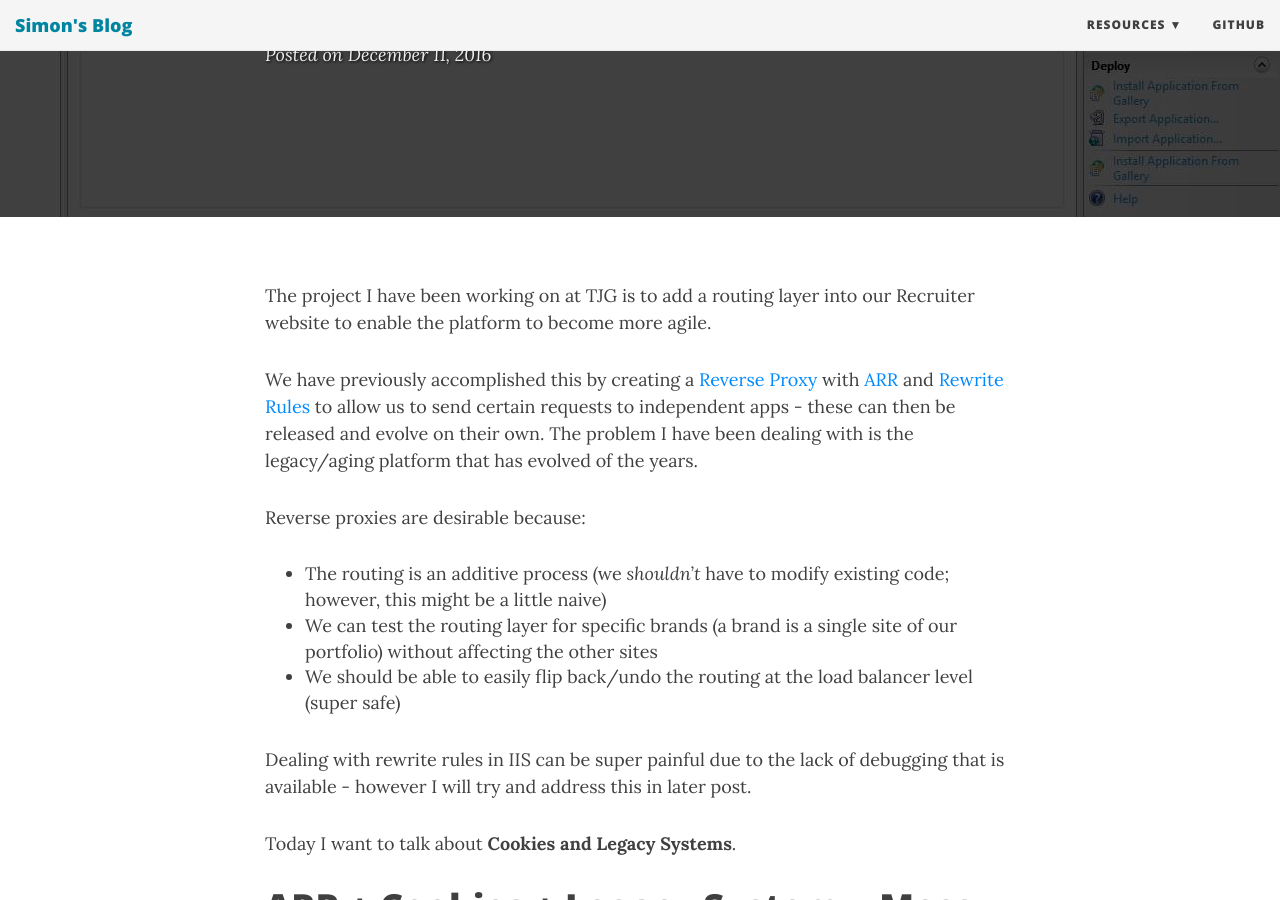
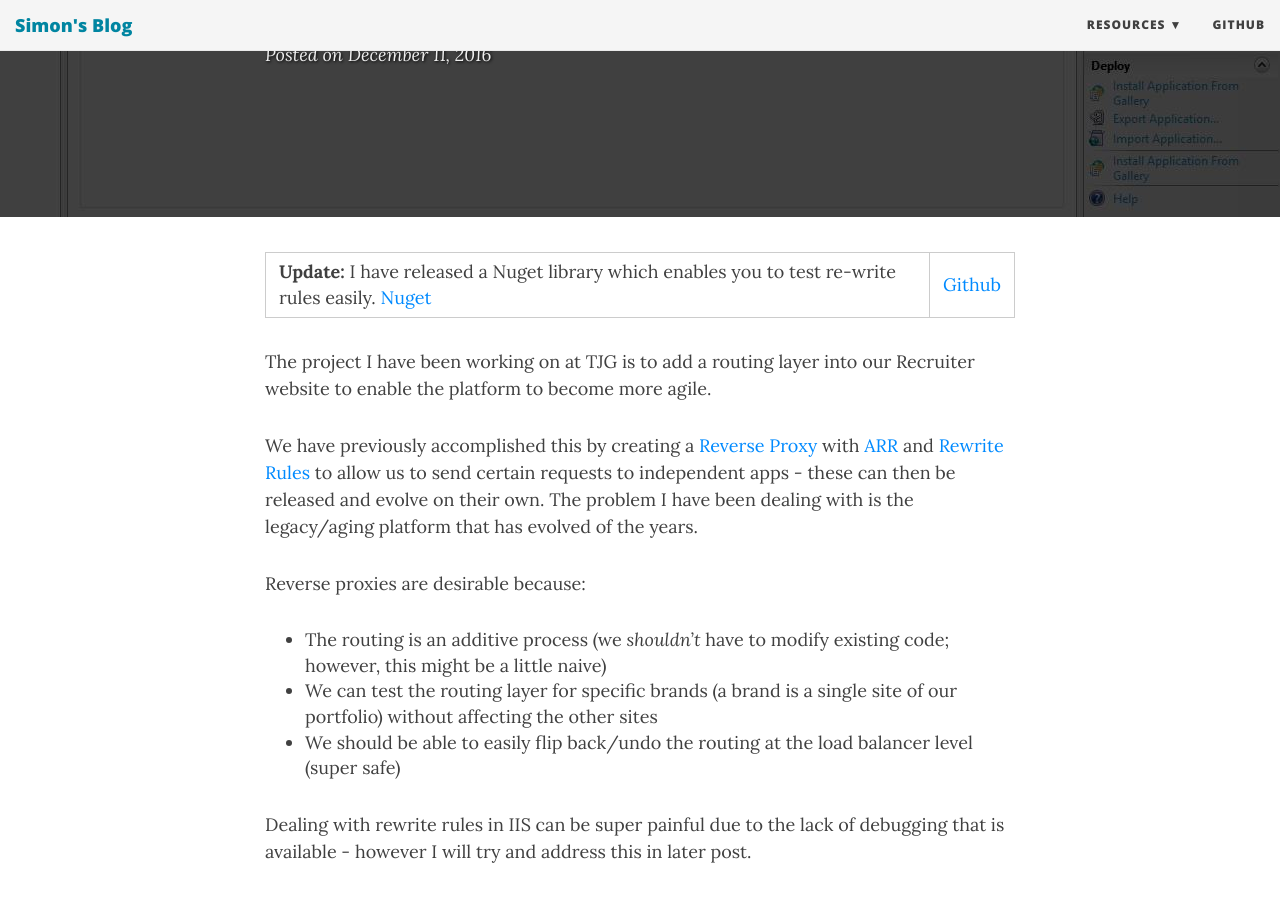
Before and after one commit to Workshop2/workshop2.github.io, a Jekyll site: the page built from _posts/2016-12-11-iis-arr-and-rewrite-rules-part-1.md, in a window 1280 px wide and 900 px high, scrolled down 424 px. Built offline with Jekyll 4.4.1, drawn with Linux system fonts in a browser that asks for light colours; nearby versions of some CDN libraries; emoji names are drawn with the system emoji font; comment, search, counter and statistics services are not loaded; some of the changed lines change nothing that is shown; some of the changed text lies outside the part shown.

Commit message:
Proof reading I should have done a long time ago

```diff
--- a/_posts/2016-12-11-iis-arr-and-rewrite-rules-part-1.md
+++ b/_posts/2016-12-11-iis-arr-and-rewrite-rules-part-1.md
@@ -12,6 +12,8 @@ tags:
   - cookies
 bigimg: /img/rewrite.jpg
 ---
+**Update:** I have released a Nuget library which enables you to test re-write rules easily. [Nuget](https://www.nuget.org/packages/RewriteRuleTestHarness/) | [Github](http://github.com/workshop2/rewriteruletestharness/)
+
 The project I have been working on at TJG is to add a routing layer into our Recruiter website to enable the platform to become more agile.
 
 We have previously accomplished this by creating a [Reverse Proxy](https://en.wikipedia.org/wiki/Reverse_proxy) with [ARR](https://www.iis.net/downloads/microsoft/application-request-routing) and [Rewrite Rules](https://www.iis.net/learn/extensions/url-rewrite-module/creating-rewrite-rules-for-the-url-rewrite-module) to allow us to send certain requests to independent apps - these can then be released and evolve on their own. The problem I have been dealing with is the legacy/aging platform that has evolved of the years.
@@ -103,7 +105,7 @@ Finally, we want to write out the new Set-Cookie header by appending a **; domai
 Beautiful :smile:
 
 
-### Solving problemo 2
+### Solving problem no.2
 This next rule is more of a filter which strips out domains that we don't want - in our case if a cookie is being stored against **"recruiter."**.
 
 Again, we need to create a pre-condition to detect a dodgy cookie domain:
```
